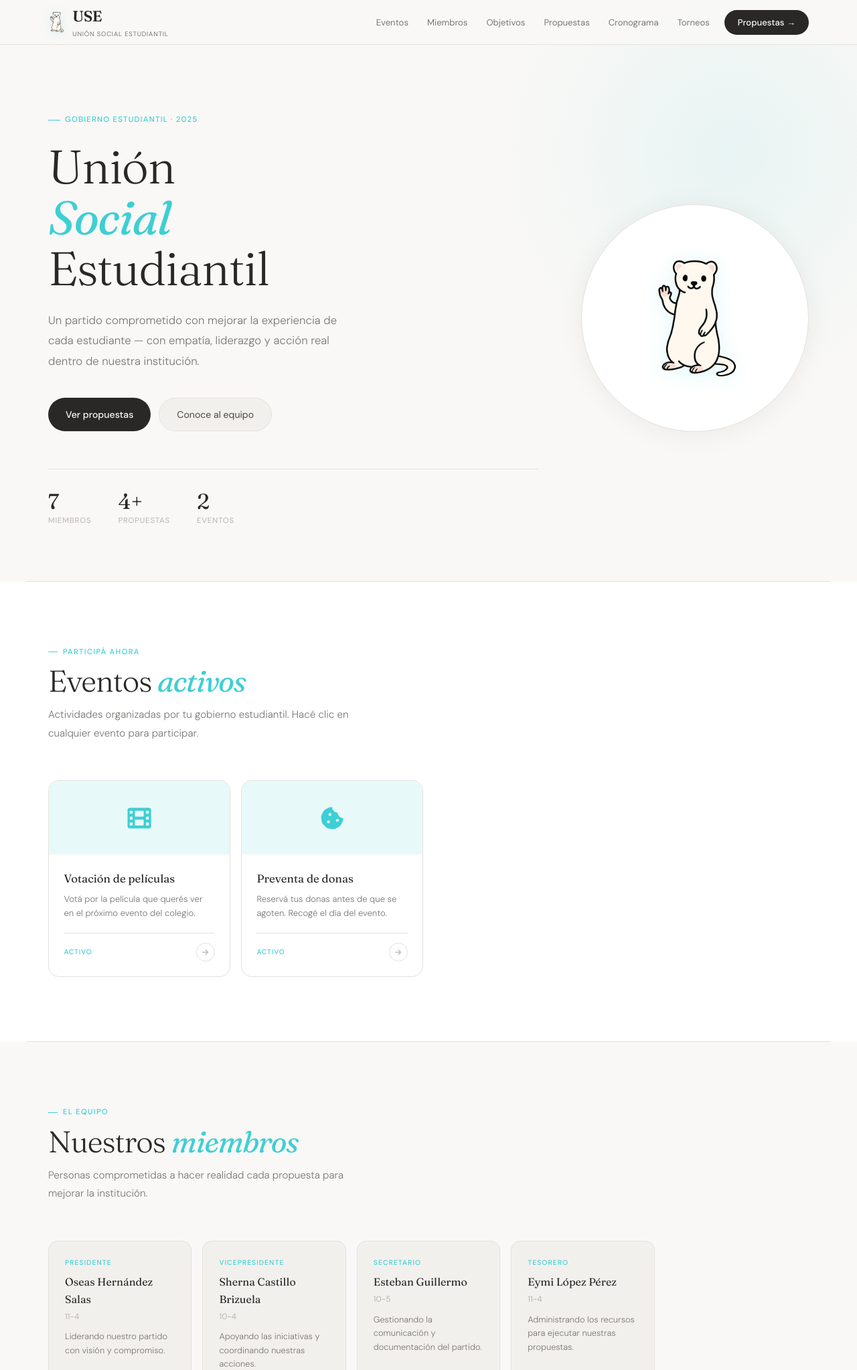
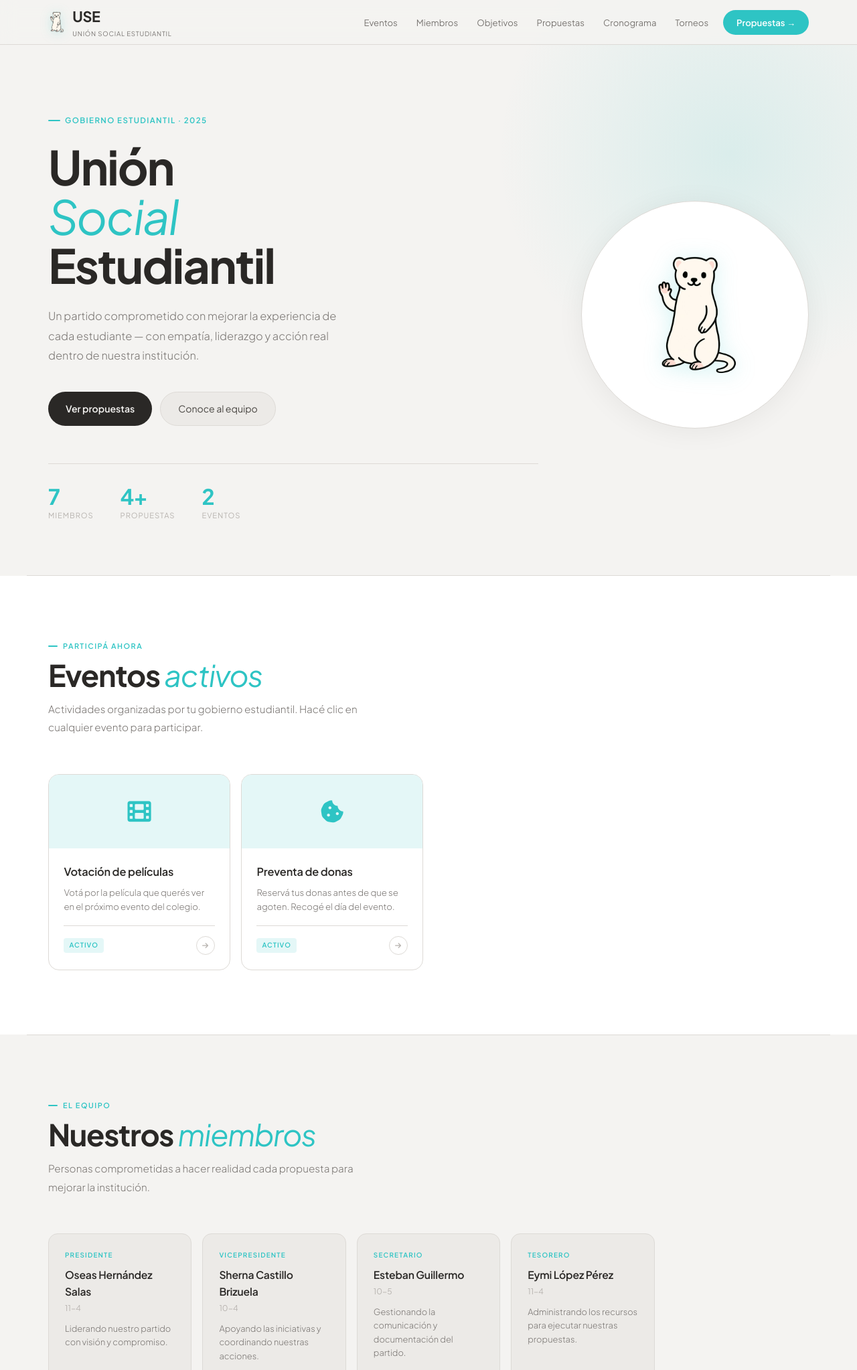
Before and after one commit to IsaacCorrales03/USE, a Flask app: page / in a window 1280 px wide. Shown: the top 2046 px of the page at 67% size. Run offline with Flask 3, Linux system fonts and the light colour scheme.

Commit message:
Finished the index html

```diff
--- a/templates/index.html
+++ b/templates/index.html
@@ -4,27 +4,29 @@
     <meta charset="UTF-8">
     <meta name="viewport" content="width=device-width, initial-scale=1.0">
     <title>USE – Unión Social Estudiantil</title>
-    <link href="https://fonts.googleapis.com/css2?family=Fraunces:ital,opsz,wght@0,9..144,300;0,9..144,400;0,9..144,600;1,9..144,400&family=DM+Sans:wght@300;400;500&display=swap" rel="stylesheet">
+    <link href="https://fonts.googleapis.com/css2?family=Plus+Jakarta+Sans:ital,wght@0,300;0,400;0,500;0,600;0,700;1,400&display=swap" rel="stylesheet">
     <link href="https://cdnjs.cloudflare.com/ajax/libs/font-awesome/6.0.0-beta3/css/all.min.css" rel="stylesheet">
     <style>
         :root {
-            --cyan: #3dcfd4;
-            --cyan-light: #e8f9fa;
+            --cyan: #2ec4c4;
+            --cyan-light: #e4f7f7;
+            --cyan-mid: #c2ebeb;
             --stone: #4a4743;
             --stone-light: #7a7673;
             --stone-lighter: #b8b4b0;
-            --bg: #f9f8f6;
-            --bg-2: #f2f0ed;
+            --bg: #f4f3f1;          /* crema original → ligeramente más gris */
+            --bg-2: #eceae7;        /* crema 2 → más gris */
+            --bg-3: #e3e1de;        /* nuevo: gris medio para acentuar secciones */
             --white: #ffffff;
             --text: #2a2826;
-            --border: #e4e1dd;
+            --border: #dddad6;      /* ligeramente más oscuro */
         }
 
         *, *::before, *::after { box-sizing: border-box; margin: 0; padding: 0; }
         html { scroll-behavior: smooth; }
 
         body {
-            font-family: 'DM Sans', sans-serif;
+            font-family: 'Plus Jakarta Sans', sans-serif;
             background: var(--bg);
             color: var(--text);
             overflow-x: hidden;
@@ -36,7 +38,7 @@
             position: fixed;
             top: 0; left: 0; right: 0;
             z-index: 100;
-            background: rgba(249, 248, 246, 0.92);
+            background: rgba(244, 243, 241, 0.92);
             backdrop-filter: blur(12px);
             -webkit-backdrop-filter: blur(12px);
             border-bottom: 1px solid var(--border);
@@ -58,12 +60,11 @@
         }
         .nav-brand img {
             height: 38px;
-            filter: drop-shadow(0 2px 8px rgba(61,207,212,0.2));
+            filter: drop-shadow(0 2px 8px rgba(46,196,196,0.25));
         }
         .nav-brand-name {
-            font-family: 'Fraunces', serif;
-            font-size: 1.4rem;
-            font-weight: 600;
+            font-size: 1.35rem;
+            font-weight: 700;
             color: var(--text);
             letter-spacing: -0.02em;
         }
@@ -88,15 +89,15 @@
         }
         .nav-links a:hover { color: var(--text); background: var(--bg-2); }
         .nav-cta {
-            background: var(--text) !important;
-            color: var(--bg) !important;
+            background: var(--cyan) !important;
+            color: var(--white) !important;
             border-radius: 999px !important;
-            font-weight: 500 !important;
+            font-weight: 600 !important;
             padding: 8px 20px !important;
             margin-left: 8px;
             transition: opacity 0.2s !important;
         }
-        .nav-cta:hover { opacity: 0.8 !important; background: var(--text) !important; }
+        .nav-cta:hover { opacity: 0.85 !important; background: var(--cyan) !important; }
 
         #hamburger {
             display: none; background: none; border: none;
@@ -137,7 +138,7 @@
             top: -120px; right: -160px;
             width: 700px; height: 700px;
             border-radius: 50%;
-            background: radial-gradient(circle, rgba(61,207,212,0.09) 0%, transparent 70%);
+            background: radial-gradient(circle, rgba(46,196,196,0.13) 0%, transparent 70%);
             pointer-events: none;
         }
 
@@ -154,33 +155,34 @@
 
         .hero-tag {
             display: inline-flex; align-items: center; gap: 7px;
-            font-size: 0.72rem; font-weight: 500;
-            letter-spacing: 0.1em; text-transform: uppercase;
+            font-size: 0.72rem; font-weight: 600;
+            letter-spacing: 0.12em; text-transform: uppercase;
             color: var(--cyan);
             margin-bottom: 1.4rem;
         }
         .hero-tag::before {
             content: '';
-            width: 18px; height: 1px;
+            width: 18px; height: 2px;
             background: var(--cyan);
+            border-radius: 2px;
         }
 
         .hero-h1 {
-            font-family: 'Fraunces', serif;
             font-size: clamp(2.8rem, 5.5vw, 5rem);
-            font-weight: 300;
-            letter-spacing: -0.02em;
-            line-height: 1.08;
+            font-weight: 700;
+            letter-spacing: -0.03em;
+            line-height: 1.05;
             color: var(--text);
             margin-bottom: 1.5rem;
         }
         .hero-h1 em {
             font-style: italic;
             color: var(--cyan);
+            font-weight: 400;
         }
 
         .hero-p {
-            font-size: 1.05rem;
+            font-size: 1.02rem;
             color: var(--stone-light);
             max-width: 440px;
             line-height: 1.8;
@@ -193,7 +195,7 @@
         .btn-dark {
             display: inline-flex; align-items: center; gap: 8px;
             background: var(--text); color: var(--bg);
-            font-size: 0.88rem; font-weight: 500;
+            font-size: 0.88rem; font-weight: 600;
             padding: 13px 26px; border-radius: 999px;
             text-decoration: none;
             transition: opacity 0.2s, transform 0.2s;
@@ -226,7 +228,7 @@
         }
         .hero-visual img {
             width: 220px; height: 220px; object-fit: contain;
-            filter: drop-shadow(0 4px 16px rgba(61,207,212,0.15));
+            filter: drop-shadow(0 4px 16px rgba(46,196,196,0.2));
         }
 
         .hero-stats {
@@ -236,13 +238,13 @@
             border-top: 1px solid var(--border);
         }
         .stat-n {
-            font-family: 'Fraunces', serif;
-            font-size: 2rem; font-weight: 400;
-            color: var(--text); line-height: 1;
+            font-size: 2rem; font-weight: 700;
+            color: var(--cyan); line-height: 1;
+            letter-spacing: -0.03em;
         }
         .stat-l {
-            font-size: 0.72rem; color: var(--stone-lighter);
-            text-transform: uppercase; letter-spacing: 0.07em;
+            font-size: 0.7rem; color: var(--stone-lighter);
+            text-transform: uppercase; letter-spacing: 0.08em;
             margin-top: 4px;
         }
 
@@ -264,22 +266,21 @@
 
         .s-head { margin-bottom: 3.5rem; }
         .s-tag {
-            font-size: 0.7rem; font-weight: 500;
-            letter-spacing: 0.12em; text-transform: uppercase;
+            font-size: 0.68rem; font-weight: 600;
+            letter-spacing: 0.14em; text-transform: uppercase;
             color: var(--cyan); margin-bottom: 0.6rem;
             display: flex; align-items: center; gap: 8px;
         }
-        .s-tag::before { content: ''; width: 14px; height: 1px; background: var(--cyan); }
+        .s-tag::before { content: ''; width: 14px; height: 2px; background: var(--cyan); border-radius: 2px; }
 
         .s-title {
-            font-family: 'Fraunces', serif;
             font-size: clamp(1.9rem, 3.5vw, 2.8rem);
-            font-weight: 300;
-            letter-spacing: -0.025em;
+            font-weight: 700;
+            letter-spacing: -0.03em;
             line-height: 1.1;
             color: var(--text);
         }
-        .s-title em { font-style: italic; color: var(--cyan); }
+        .s-title em { font-style: italic; color: var(--cyan); font-weight: 400; }
 
         .s-desc {
             font-size: 0.95rem;
@@ -319,9 +320,9 @@
         }
         .ev-card-body { padding: 1.4rem; flex: 1; display: flex; flex-direction: column; }
         .ev-name {
-            font-family: 'Fraunces', serif;
-            font-size: 1.05rem; font-weight: 400;
+            font-size: 1.02rem; font-weight: 600;
             color: var(--text); margin-bottom: 0.4rem;
+            letter-spacing: -0.01em;
         }
         .ev-desc { font-size: 0.82rem; color: var(--stone-light); line-height: 1.65; flex: 1; font-weight: 300; }
         .ev-footer {
@@ -330,9 +331,12 @@
             border-top: 1px solid var(--border);
         }
         .ev-badge {
-            font-size: 0.65rem; font-weight: 500;
-            letter-spacing: 0.08em; text-transform: uppercase;
+            font-size: 0.62rem; font-weight: 600;
+            letter-spacing: 0.1em; text-transform: uppercase;
             color: var(--cyan);
+            background: var(--cyan-light);
+            border-radius: 4px;
+            padding: 3px 8px;
         }
         .ev-arrow {
             width: 28px; height: 28px; border-radius: 50%;
@@ -362,19 +366,19 @@
             transition: border-color 0.25s, box-shadow 0.25s, transform 0.25s;
         }
         .mb-card:hover {
-            border-color: var(--stone-lighter);
-            box-shadow: 0 6px 24px rgba(0,0,0,0.05);
+            border-color: var(--cyan-mid);
+            box-shadow: 0 6px 24px rgba(46,196,196,0.08);
             transform: translateY(-2px);
         }
         .mb-role {
-            font-size: 0.65rem; font-weight: 500;
-            letter-spacing: 0.1em; text-transform: uppercase;
+            font-size: 0.62rem; font-weight: 600;
+            letter-spacing: 0.12em; text-transform: uppercase;
             color: var(--cyan); margin-bottom: 0.5rem;
         }
         .mb-name {
-            font-family: 'Fraunces', serif;
-            font-size: 1rem; font-weight: 400;
+            font-size: 0.98rem; font-weight: 600;
             color: var(--text); margin-bottom: 0.2rem;
+            letter-spacing: -0.01em;
         }
         .mb-class { font-size: 0.75rem; color: var(--stone-lighter); margin-bottom: 0.65rem; }
         .mb-desc { font-size: 0.8rem; color: var(--stone-light); line-height: 1.6; font-weight: 300; }
```
Also changed, not shown: other parts of templates/index.html (+18 -22 lines).
